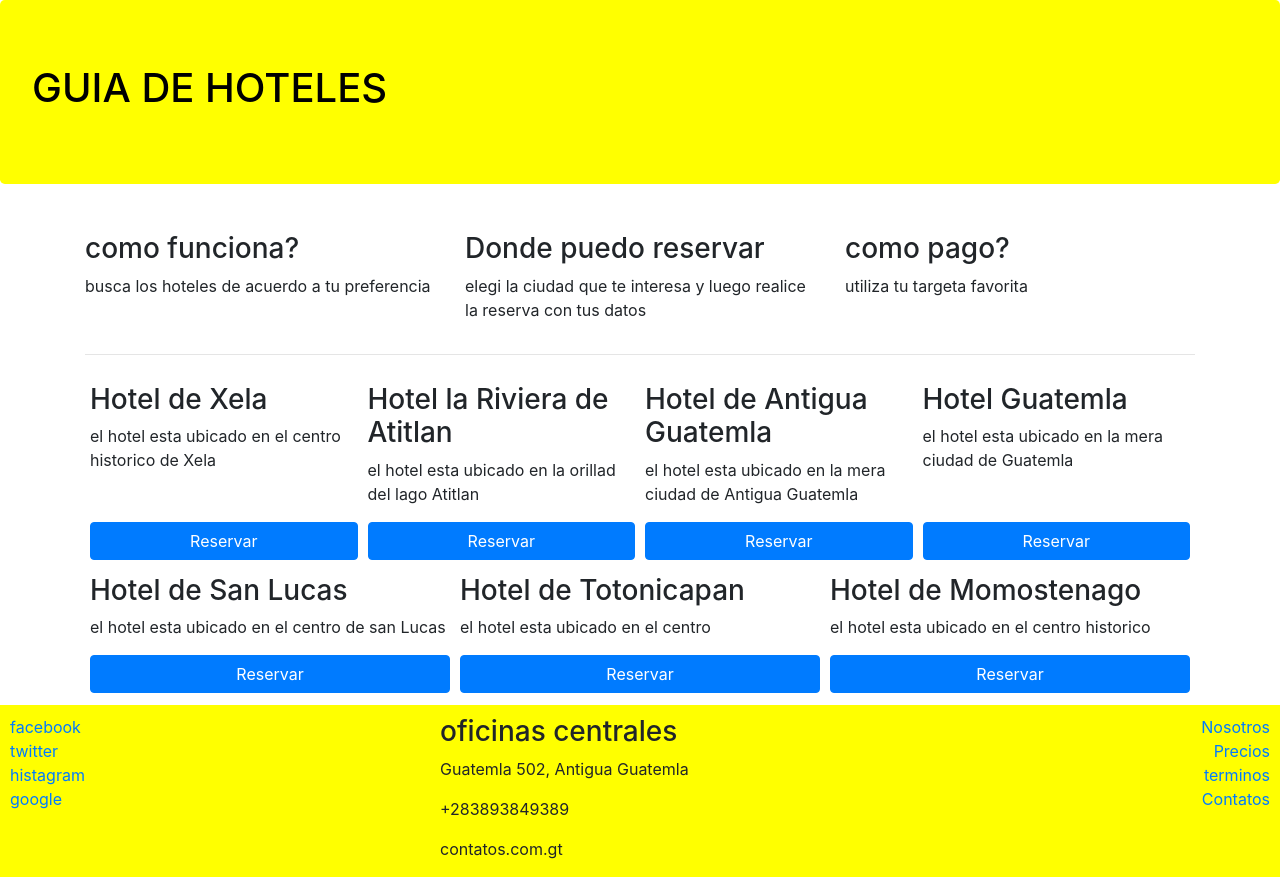
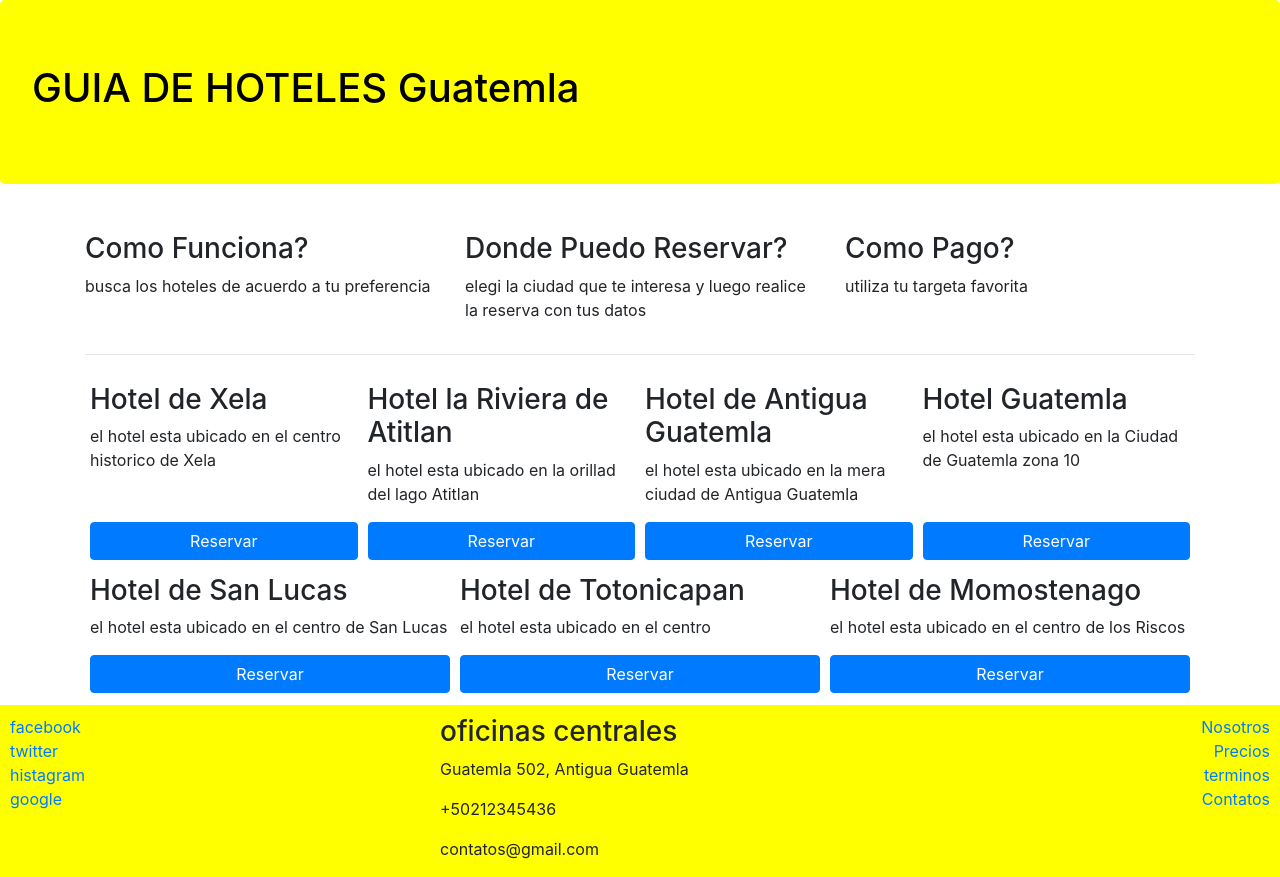
Before and after one commit to rurvina208/fullstack, a website: page index.html in a window 1280 px wide. Drawn offline with nearby package versions, Linux system fonts and the light colour scheme.

Commit message:
actualizacion de archivo index

```diff
--- a/index.html
+++ b/index.html
@@ -12,25 +12,25 @@
   </head>
   <body>
     <div class="jumbotron">
-        <h1>GUIA DE HOTELES</h1>
+        <h1>GUIA DE HOTELES Guatemla</h1>
     </div>
     <div class="container">
         <div class="row">
                 <div class="col-sm-4">
                     <p>
-                        <h3>como funciona?</h3>
+                        <h3>Como Funciona?</h3>
                         <p>busca los hoteles de acuerdo a tu preferencia</p>
                     </p>
                 </div>
             <div class="col-sm-4">
                 <p>
-                    <h3>Donde puedo reservar</h3>
+                    <h3>Donde Puedo Reservar?</h3>
                     <p>elegi la ciudad que te interesa y luego realice la reserva con tus datos</p>
                 </p>
             </div>
             <div class="col-sm-4">
                 <p>
-                    <h3>como pago?</h3>
+                    <h3>Como Pago?</h3>
                     <p>utiliza tu targeta favorita </p>
                 </p>
             </div>
@@ -40,7 +40,7 @@
             <div class="card-hoteles d-flex flex-column justify-content-between">
                 <div>
                     <h3>Hotel Guatemla</h3>
-                    <p>el hotel esta ubicado en la mera ciudad de Guatemla </p>
+                    <p>el hotel esta ubicado en la Ciudad de Guatemla zona 10 </p>
                 </div>
                 <div>
                     <button class="btn btn-primary btn-reserva">Reservar</button>
@@ -77,7 +77,7 @@
             <div class="card-hoteles d-flex flex-column justify-content-between">
                 <div>
                     <h3>Hotel de Momostenago</h3>
-                    <p>el hotel esta ubicado en el centro historico </p>
+                    <p>el hotel esta ubicado en el centro de los Riscos </p>
                 </div>
                 <div>
                     <button class="btn btn-primary btn-reserva">Reservar</button>
@@ -95,7 +95,7 @@
             <div class="card-hoteles d-flex flex-column justify-content-between">
                 <div>
                     <h3>Hotel de San Lucas</h3>
-                    <p>el hotel esta ubicado en el centro de san Lucas</p>
+                    <p>el hotel esta ubicado en el centro de San Lucas</p>
                 </div>
                 <div>
                     <button class="btn btn-primary btn-reserva">Reservar</button>
@@ -115,8 +115,8 @@
                 <address>
                     <h3>oficinas centrales</h3>
                     <p>Guatemla 502, Antigua Guatemla</p>
-                    <p>+283893849389</p>
-                    <p>contatos.com.gt</p>
+                    <p>+50212345436</p>
+                    <p>contatos@gmail.com</p>
 
                 </address>
             </div>
```
